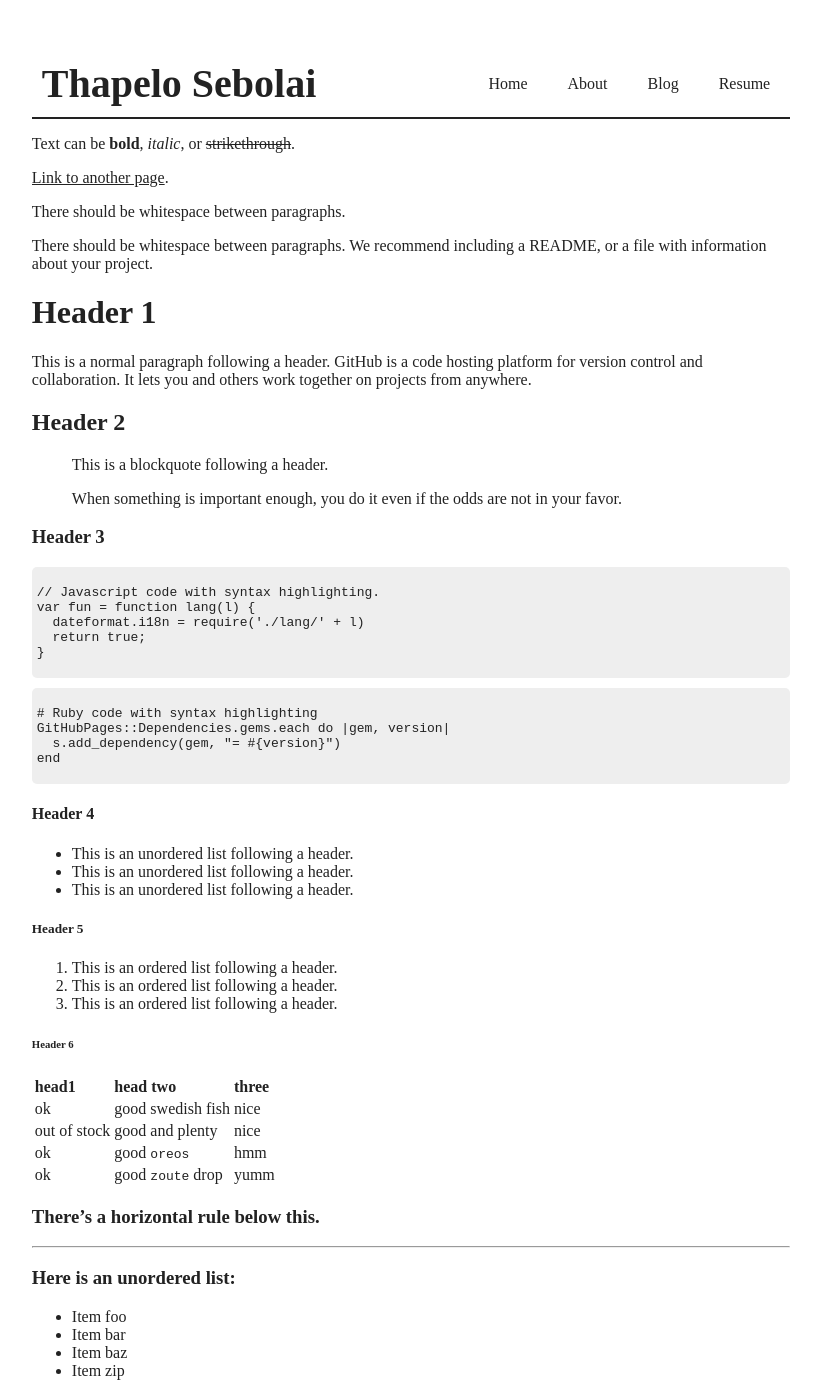
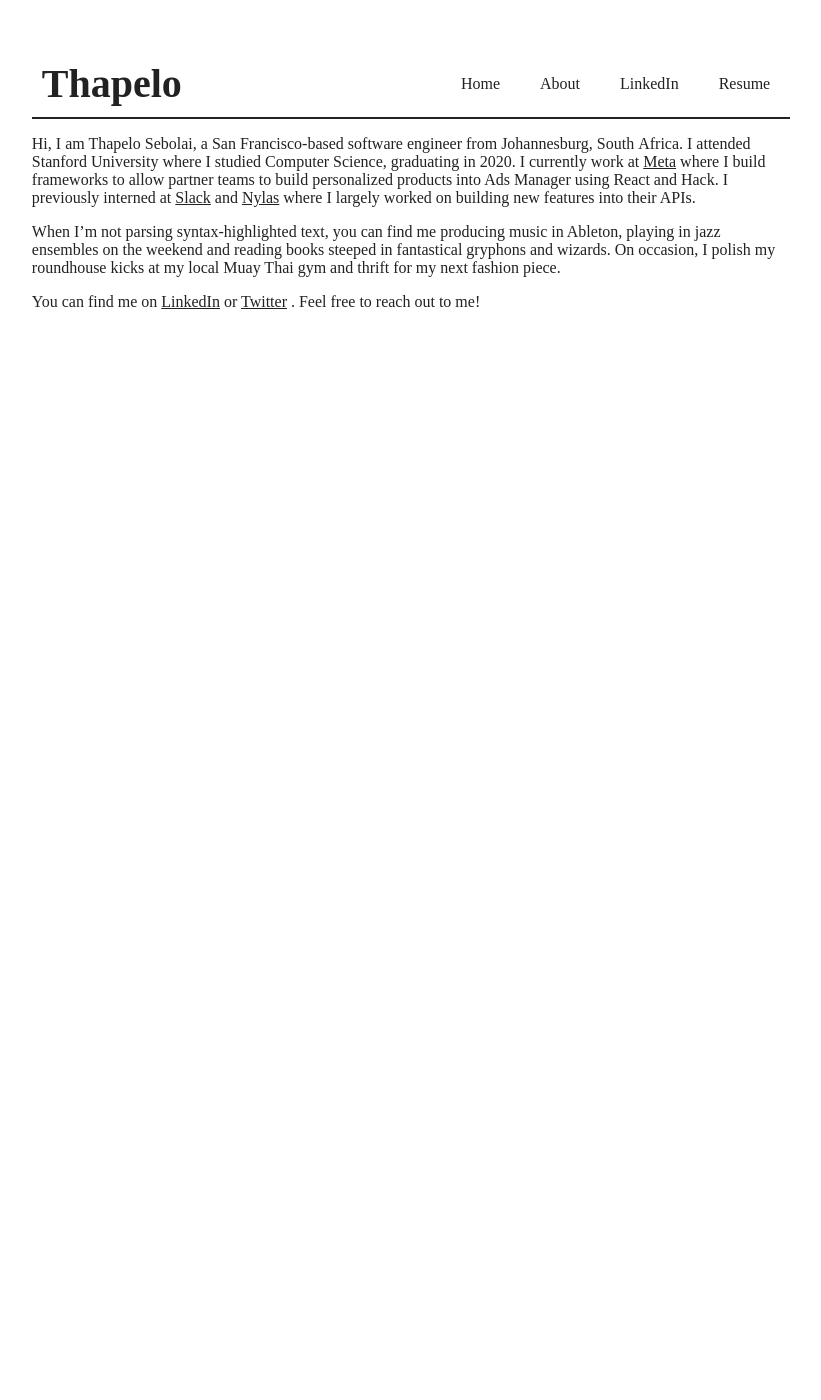
Before and after one commit to Thapz123/Thapz123.github.io, a Jekyll site: the page built from about.md, in a window 1280 px wide and 1400 px high. Shown: the whole window, without its empty margins (229-1050 px from the left). Built offline with Jekyll 4.4.1, drawn with Linux system fonts in a browser that asks for light colours; some of the changed text lies outside the part shown.

Commit message:
Content Updates

````diff
--- a/_config.yml
+++ b/_config.yml
@@ -29,7 +29,8 @@ url: "tsebolai.com" # the base hostname & protocol for your site, e.g. http://ex
 twitter_username: blackuaman
 github_username:  thapz123
 resume_url: "Resume2022.pdf"
-author_name: Thapelo Sebolai
+linkedIn_url: "https://www.linkedin.com/in/thapelo-sebolai/"
+author_name: Thapelo
 
 # Build settings
 theme: dev-portfolio-blog
--- a/_includes/navigation.html
+++ b/_includes/navigation.html
@@ -10,8 +10,8 @@
         </a>
       </li>
       <li>
-        <a href = "{{ 'blog/' | relative_url }}">
-          Blog
+        <a href = "{{ site.linkedIn_url | relative_url }}">
+          LinkedIn
         </a>
       </li>
       <li>
--- a/_layouts/home.html
+++ b/_layouts/home.html
@@ -3,7 +3,7 @@ title: Thapelo Sebolai
 layout: default
 ---
 <div class="mid-section-home">
-    <h1><span>I am </span>{{ site.author_name }}</h1>
+    <h1><span>Hi, I'm </span>{{ site.author_name }}</h1>
     <div class="row sub-heading">
         <div class="summary-about-me">
             <p>{{ page.home_text }}</p>
--- a/about.md
+++ b/about.md
@@ -3,125 +3,8 @@ layout: description
 title: About
 permalink: /about/
 ---
+Hi, I am Thapelo Sebolai, a San Francisco-based software engineer from Johannesburg, South Africa. I attended Stanford University where I studied Computer Science, graduating in 2020. I currently work at [Meta](https://about.facebook.com/) where I build frameworks to allow partner teams to build personalized products into Ads Manager using React and Hack. I previously interned at [Slack](https://slack.com/) and [Nylas](https://www.nylas.com/) where I largely worked on building new features into their APIs.
 
-Text can be **bold**, _italic_, or ~~strikethrough~~.
+When I'm not parsing syntax-highlighted text, you can find me producing music in Ableton, playing in jazz ensembles on the weekend and reading books steeped in fantastical gryphons and wizards. On occasion, I polish my roundhouse kicks at my local Muay Thai gym and thrift for my next fashion piece.
 
-[Link to another page](./another-page.html).
-
-There should be whitespace between paragraphs.
-
-There should be whitespace between paragraphs. We recommend including a README, or a file with information about your project.
-
-# Header 1
-
-This is a normal paragraph following a header. GitHub is a code hosting platform for version control and collaboration. It lets you and others work together on projects from anywhere.
-
-## Header 2
-
-> This is a blockquote following a header.
->
-> When something is important enough, you do it even if the odds are not in your favor.
-
-### Header 3
-
-```js
-// Javascript code with syntax highlighting.
-var fun = function lang(l) {
-  dateformat.i18n = require('./lang/' + l)
-  return true;
-}
-```
-
-```ruby
-# Ruby code with syntax highlighting
-GitHubPages::Dependencies.gems.each do |gem, version|
-  s.add_dependency(gem, "= #{version}")
-end
-```
-
-#### Header 4
-
-*   This is an unordered list following a header.
-*   This is an unordered list following a header.
-*   This is an unordered list following a header.
-
-##### Header 5
-
-1.  This is an ordered list following a header.
-2.  This is an ordered list following a header.
-3.  This is an ordered list following a header.
-
-###### Header 6
-
-| head1        | head two          | three |
-|:-------------|:------------------|:------|
-| ok           | good swedish fish | nice  |
-| out of stock | good and plenty   | nice  |
-| ok           | good `oreos`      | hmm   |
-| ok           | good `zoute` drop | yumm  |
-
-### There's a horizontal rule below this.
-
-* * *
-
-### Here is an unordered list:
-
-*   Item foo
-*   Item bar
-*   Item baz
-*   Item zip
-
-### And an ordered list:
-
-1.  Item one
-1.  Item two
-1.  Item three
-1.  Item four
-
-### And a nested list:
-
-- level 1 item
-  - level 2 item
-  - level 2 item
-    - level 3 item
-    - level 3 item
-- level 1 item
-  - level 2 item
-  - level 2 item
-  - level 2 item
-- level 1 item
-  - level 2 item
-  - level 2 item
-- level 1 item
-
-### Small image
-
-![Octocat](https://github.githubassets.com/images/icons/emoji/octocat.png)
-
-### Large image
-
-![Branching](https://guides.github.com/activities/hello-world/branching.png)
-
-
-### Definition lists can be used with HTML syntax.
-
-<dl>
-<dt>Name</dt>
-<dd>Godzilla</dd>
-<dt>Born</dt>
-<dd>1952</dd>
-<dt>Birthplace</dt>
-<dd>Japan</dd>
-<dt>Color</dt>
-<dd>Green</dd>
-</dl>
-
-```
-Long, single-line code blocks should not wrap. They should horizontally scroll if they are too long. This line should be long enough to demonstrate this.
-```
-
-```
-The final element.
-```
-
-## Emojis
+You can find me on [LinkedIn](https://www.linkedin.com/in/thapelo-sebolai/) or [Twitter](https://twitter.com/blackuaman) . Feel free to reach out to me!
````
Also changed, not shown: blog.md (deleted, +0 -7 lines), profile_pic.png (added).
